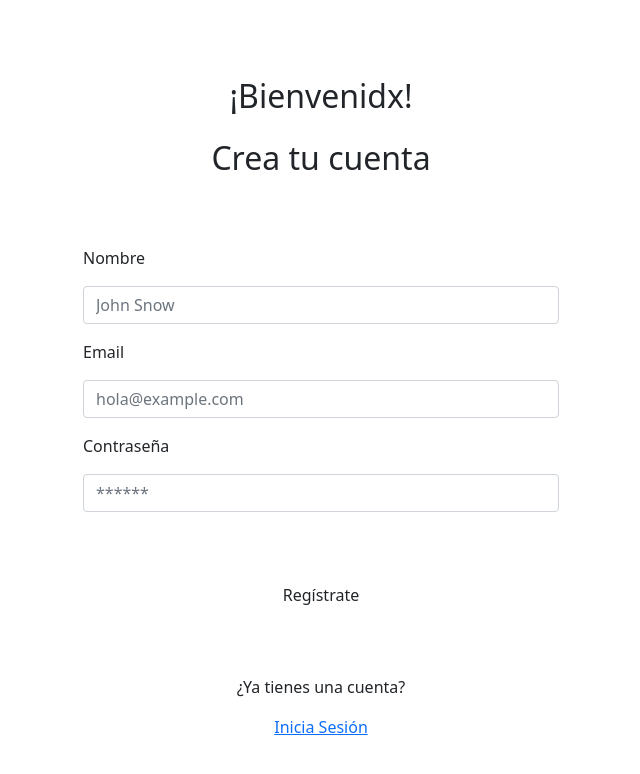
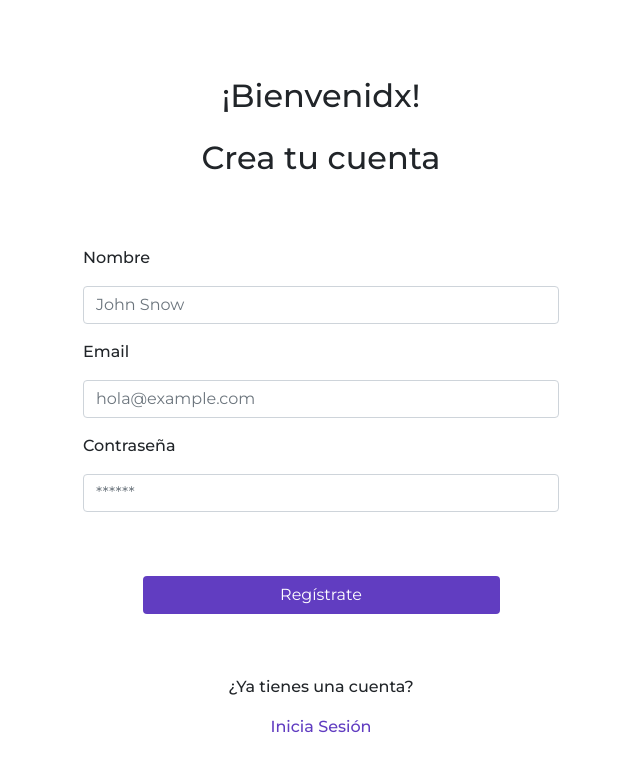
Before and after one commit to astridtimana/chat-app-client, a React (Create React App) app: page /sign-up in a window 1280 px wide. Shown: the top 774 px of the page, without its empty margins (319-959 px from the left). Built offline with nearby package versions, Linux system fonts and the light colour scheme.

Commit message:
typescript form

```diff
--- a/src/index.css
+++ b/src/index.css
@@ -1,13 +1,12 @@
+@import url('https://fonts.googleapis.com/css2?family=Raleway:ital,wght@0,200;0,400;0,800;1,400&display=swap');
+
 body {
   margin: 0;
-  font-family: -apple-system, BlinkMacSystemFont, 'Segoe UI', 'Roboto', 'Oxygen',
-    'Ubuntu', 'Cantarell', 'Fira Sans', 'Droid Sans', 'Helvetica Neue',
-    sans-serif;
+  font-family: "Raleway", sans-serif;
   -webkit-font-smoothing: antialiased;
   -moz-osx-font-smoothing: grayscale;
 }
 
 code {
-  font-family: source-code-pro, Menlo, Monaco, Consolas, 'Courier New',
-    monospace;
+  font-family: "Raleway", sans-serif;
 }
--- a/src/router/AppRouter.tsx
+++ b/src/router/AppRouter.tsx
@@ -9,7 +9,7 @@ function AppRouter() {
 
     return (
       <Container
-        className="d-flex justify-content-center "
+        className="d-flex justify-content-center text-general"
         style={{ minHeight: "100vh" }}
       >
         <div className="w-100" style={{ minWidth: "350px" , maxWidth: "500px"}}>
--- a/src/styles/custom.scss
+++ b/src/styles/custom.scss
@@ -1,3 +1,4 @@
+@import url('https://fonts.googleapis.com/css2?family=Montserrat:wght@300;400;500;600;900&display=swap');
 @import "../../node_modules/bootstrap/scss/bootstrap.scss";
 
 $purple : #613DC1;
@@ -6,3 +7,16 @@ $purple : #613DC1;
     background-color: $purple;
     color:white;
 }
+
+.purple-font{
+    color: $purple;
+    text-decoration: none;
+}
+
+.text-general{
+    font-family: 'Montserrat', sans-serif;
+}
+
+.f-500{
+    font-weight: 500;
+}
--- a/src/views/Login.tsx
+++ b/src/views/Login.tsx
@@ -1,6 +1,18 @@
+import { useState } from 'react';
 import { Container, Form , Button} from 'react-bootstrap';
 
 export const Login = () => {
+
+  const [formData, setFormData] = useState({});
+  const handleInputChange = ({event}:any) => {
+    setFormData({
+        ...formData,
+        [event.target.name] : event.target.value
+    })
+  }
+
+
+
   return (
     <Container fluid>
       <h2>¡Bienvenidx!</h2>
@@ -8,12 +20,12 @@ export const Login = () => {
       <Form>
         <Form.Group className="mb-3" controlId="formBasicEmail">
           <Form.Label>Email</Form.Label>
-          <Form.Control type="email" placeholder="hola@example.com" />
+          <Form.Control type="email" placeholder="hola@example.com" onChange={handleInputChange}/>
         </Form.Group>
 
         <Form.Group className="mb-3" controlId="formBasicPassword">
           <Form.Label>Contraseña</Form.Label>
-          <Form.Control type="password" placeholder="******" />
+          <Form.Control type="password" placeholder="******" onChange={handleInputChange}/>
         </Form.Group>
         <Button variant="primary" type="submit">
           Ingresar
--- a/src/views/Register.tsx
+++ b/src/views/Register.tsx
@@ -1,32 +1,54 @@
-import React from 'react'
+import React, { useState } from 'react'
 import { Container, Form } from 'react-bootstrap'
 
 
 export const Register = () => {
+
+  const [formData, setFormData] = useState({});
+
+
+  console.log(formData);
+
   return (
-    <Container fluid className="d-flex flex-column justify-content-evenly vh-100 ">
+    <Container fluid className="d-flex flex-column justify-content-evenly vh-100 f-500">
 
       <div>
         <h2 className="text-center p-3">¡Bienvenidx!</h2>
         <h2 className="text-center">Crea tu cuenta</h2>
       </div>
-      <Form className="d-flex flex-column justify-content-around" style={{minHeight:"19rem"}}>
+      <Form className="d-flex flex-column justify-content-around" style={{minHeight:"19rem"}}
+         onSubmit={(e: React.SyntheticEvent) => {
+          e.preventDefault();
+          const target = e.target as typeof e.target & {
+            email: { value: string };
+            password: { value: string };
+            name:{value:string};
+          };
+          const email = target.email.value; // typechecks!
+          const password = target.password.value;
+          const name = target.name.value;
+          const userData ={
+            name, email, password
+          } /// typechecks!
+          console.log(userData);
+        }}
+      >
         <Form.Group className="mb-3" controlId="name">
           <Form.Label className="mb-3">Nombre</Form.Label>
-          <Form.Control type="text" placeholder="John Snow" />
+          <Form.Control type="text" placeholder="John Snow" name="name"/>
         </Form.Group>
 
         <Form.Group className="mb-3" controlId="formBasicEmail">
           <Form.Label className="mb-3">Email</Form.Label>
-          <Form.Control type="email" placeholder="hola@example.com" />
+          <Form.Control type="email" placeholder="hola@example.com" name="email"/>
         </Form.Group>
 
         <Form.Group className="mb-3" controlId="formBasicPassword">
           <Form.Label className="mb-3">Contraseña</Form.Label>
-          <Form.Control type="password" placeholder="******" />
+          <Form.Control type="password" placeholder="******" name="password"/>
         </Form.Group>
 
-        <button type="submit" className="mt-5 w-75 align-self-center btn">
+        <button type="submit" className="mt-5 w-75 align-self-center btn btn-purple">
           Regístrate
         </button>
       </Form>
@@ -35,7 +57,7 @@ export const Register = () => {
 
       <div className="text-center">
       <p>¿Ya tienes una cuenta?</p>
-      <a href='/login'>Inicia Sesión</a>
+      <a href='/login' className="purple-font">Inicia Sesión</a>
       </div>
 
     </Container>
```
Also changed, not shown: src/styles/custom.css, 1 other file (tests, documents, lock files or other folders).
